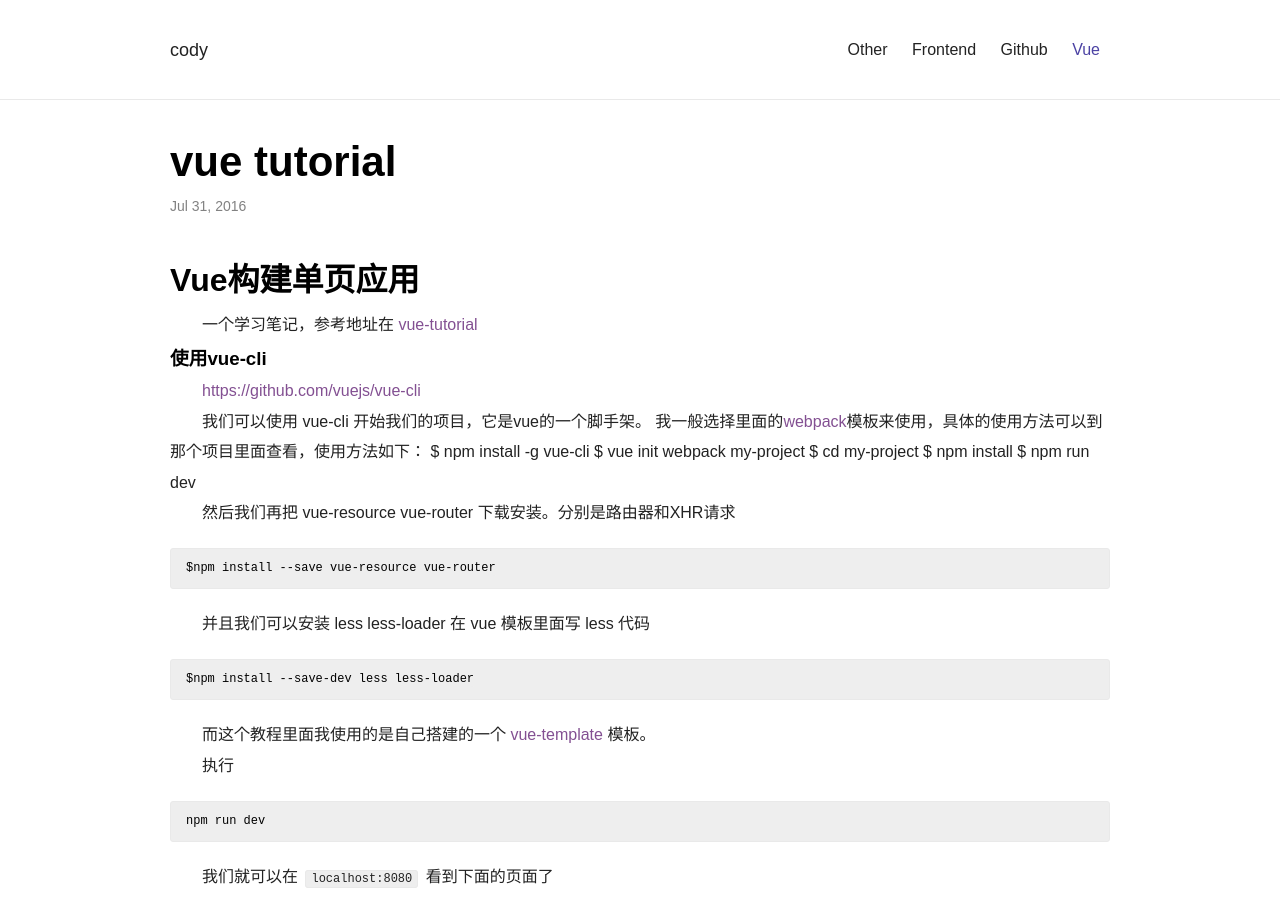
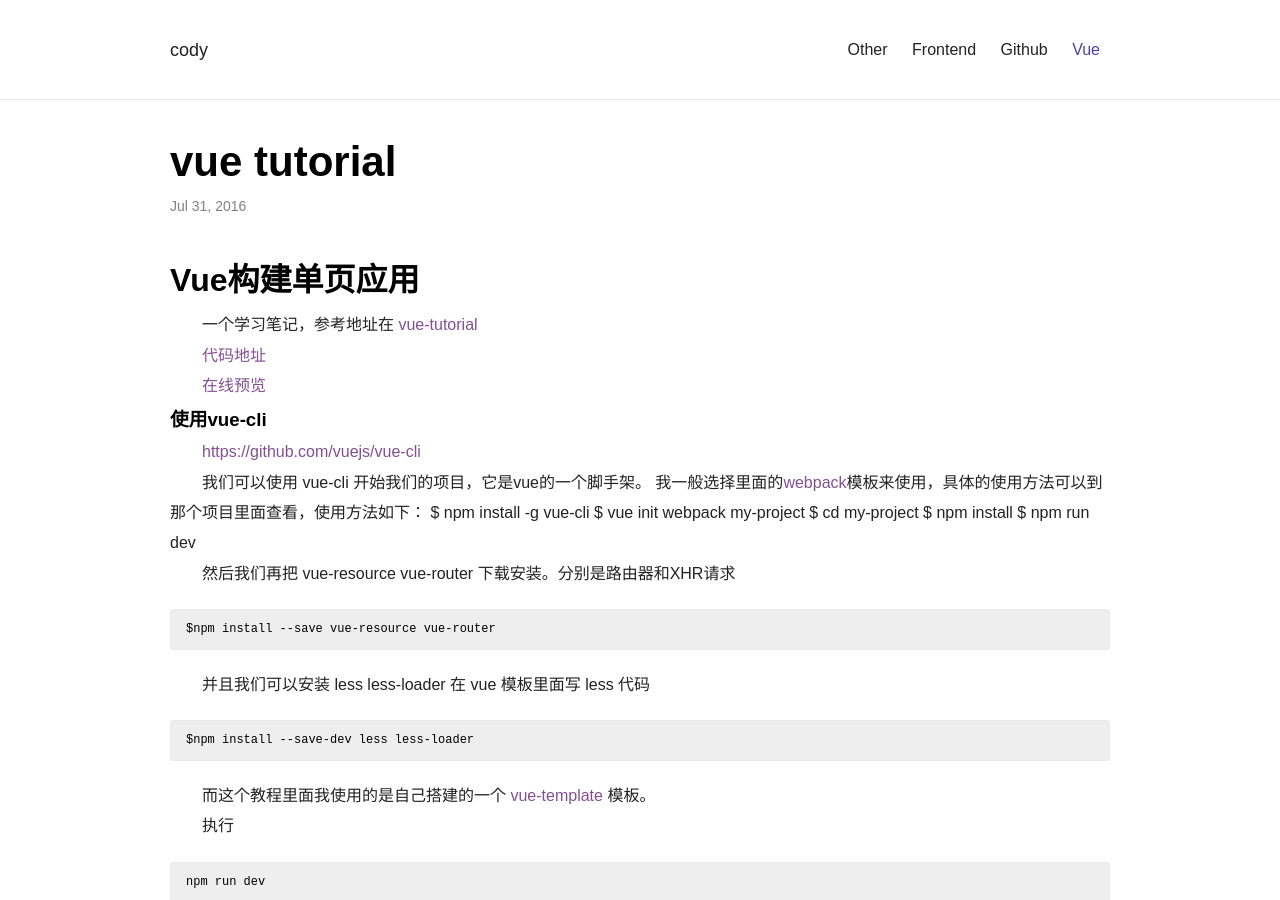
Before and after one commit to cody1991/cody1991.github.io, a Jekyll site: the page built from _posts/2016-07-31-vue-tutorial.md, in a window 1280 px wide and 900 px high. Built offline with Jekyll 4.4.1, drawn with Linux system fonts in a browser that asks for light colours; nearby versions of some CDN libraries; comment, search, counter and statistics services are not loaded.

Commit message:
update vue blog

```diff
--- a/_posts/2016-07-31-vue-tutorial.md
+++ b/_posts/2016-07-31-vue-tutorial.md
@@ -9,6 +9,9 @@ category: vue
 
 一个学习笔记，参考地址在 [vue-tutorial](https://github.com/MeCKodo/vue-tutorial)
 
+[代码地址](https://github.com/cody1991/learn/tree/gh-pages/vue-learn/using-vue-template/vue-tutorial)
+
+[在线预览](http://cody1991.github.io/learn/vue-learn/using-vue-template/vue-tutorial/dist/index.html)
 
 ### 使用vue-cli
 
```
